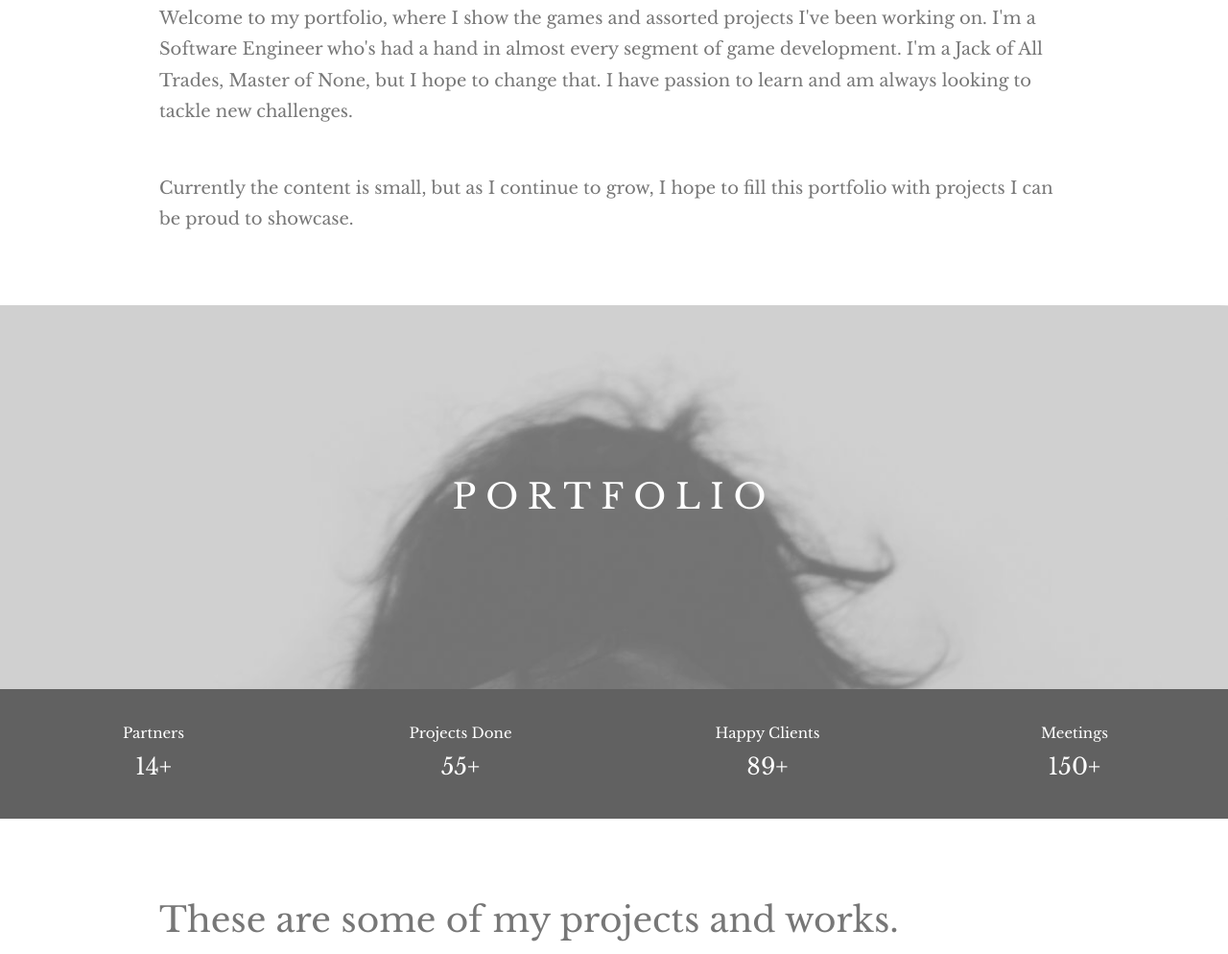
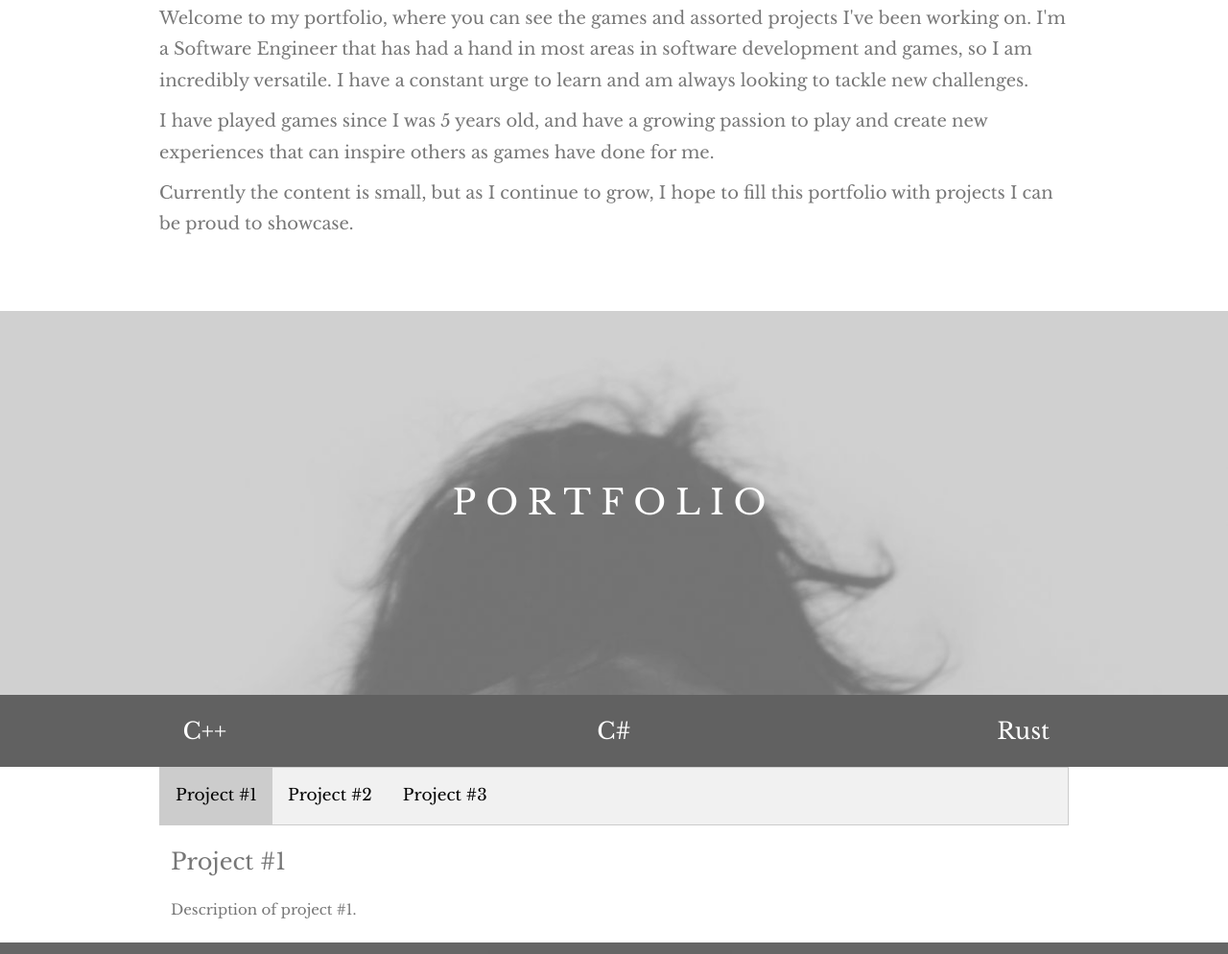
Before and after one commit to akiyohitom/akiyohitom.github.io, a plain HTML site: page index.html in a window 1280 px wide. Shown: the part 535-1529 px from the top of the page at 96% size. Drawn offline with nearby package versions, Linux system fonts and the light colour scheme; some packages are replaced by stand-ins of ours; a script that the page names is missing.

Commit message:
Adjusted descriptions, added tabs and fixed device adaptibility.

```diff
--- a/index.html
+++ b/index.html
@@ -1,5 +1,6 @@
 <!doctype html>
 <html>
+
 <head>
     <meta charset="utf-8">
     <meta http-equiv="x-ua-compatible" content="ie=edge">
@@ -16,7 +17,6 @@
 </head>
 
 <body>
-
 <!-- navbar -->
 	<div class="w3-top">
 		<div class="w3-bar" id="myNavbar">
@@ -27,66 +27,71 @@
 			<a href="#about" class="w3-bar-item w3-button w3-hide-small"><i class="fas fa-user-circle"></i> About</a>
 			<a href="#portfolio" class="w3-bar-item w3-button w3-hide-small"><i class="fas fa-gamepad"></i> Portfolio</a>
 		</div>
+<!-- Navbar on small screens -->
+		<div id="navDemo" class="w3-bar-block w3-white w3-hide w3-hide-large w3-hide-medium">
+			<a href="#about" class="w3-bar-item w3-button" onclick="toggleFunction()">About</a>
+			<a href="#portfolio" class="w3-bar-item w3-button" onclick="toggleFunction()">Portfolio</a>
 		</div>
-
+	</div>
 <!-- first parallax -->
 	<div id="home"></div>
 	<div class="bgimg-1 w3-display-container w3-opacity-min" id="parallax_1">
 	  <div class="w3-display-middle" style="white-space:nowrap;" id="titletext">
-	    <div class="w3-center w3-padding-large w3-black w3-xlarge w3-wide w3-animate-opacity">ANDREW MORISHITA</div>
+	    <div class="w3-center w3-padding-large w3-black w3-xlarge w3-wide w3-animate-opacity">ANDREW</div>
 	    <div class="w3-center w3-padding-large w3-black w3-large w3-wide w3-animate-opacity">SOFTWARE ENGINEER</div>
 	  </div>
 	</div>
-
 <!-- about me -->
 	<div class="w3-content w3-container w3-padding-64" id="about">
 		<section id="sec_about" class="page_section">
 			<h2>Hello, I am Andrew.</h2>
-			<h5>Welcome to my portfolio, where I show the games and assorted projects I've been working on. I'm a Software Engineer who's had a hand in almost every segment of game development. I'm a Jack of All Trades, Master of None, but I hope to change that. I have passion to learn and am always looking to tackle new challenges.</h5>
-			<br>
+			<h5>Welcome to my portfolio, where you can see the games and assorted projects I've been working on. I'm a Software Engineer that has had a hand in most areas in software development and games, so I am incredibly versatile. I have a constant urge to learn and am always looking to tackle new challenges.</h5>
+			<h5>I have played games since I was 5 years old, and have a growing passion to play and create new experiences that can inspire others as games have done for me.</h5>
 			<h5>Currently the content is small, but as I continue to grow, I hope to fill this portfolio with projects I can be proud to showcase.</h5>
 		</section>
 	</div>
-
 <!-- second parallax -->
 	<div class="bgimg-2 w3-display-container w3-opacity-min" id="parallax_2">
 	  <div class="w3-display-middle">
 	    <span class="w3-xxlarge w3-text-white w3-wide">PORTFOLIO</span>
 	  </div>
 	</div>
-
-	<div class="w3-row w3-center w3-dark-grey w3-padding-16">
-		<div class="w3-quarter w3-section">
-			Partners<br>
-			<span class="w3-xlarge">14+</span>
+	<div class="w3-row w3-center w3-dark-grey w3-padding-16 portfolio-tab">
+		<div class="w3-third ">
+			<span class="w3-xlarge">C++</span>
 		</div>
-		<div class="w3-quarter w3-section">
-			Projects Done<br>
-			<span class="w3-xlarge">55+</span>
+		<div class="w3-third">
+			<span class="w3-xlarge">C#</span>
 		</div>
-		<div class="w3-quarter w3-section">
-			Happy Clients<br>
-			<span class="w3-xlarge">89+</span>
-		</div>
-		<div class="w3-quarter w3-section">
-			Meetings<br>
-			<span class="w3-xlarge">150+</span>
+		<div class="w3-third">
+			<span class="w3-xlarge">Rust</span>
 		</div>
 	</div>
-
 <!-- portfolio -->
-	<div class="w3-content w3-container w3-padding-64" id="portfolio">
+	<div class="w3-content w3-container" id="portfolio">
 		<section id="sec_portfolio" class="page_section">
-			<h1>These are some of my projects and works.</h1>
-			<br>
-      		<p>I am lorem ipsum consectetur adipiscing elit, sed do eiusmod tempor incididunt ut labore et dolore magna aliqua. Ut enim ad minim veniam, quis nostrud exercitation ullamco laboris nisi ut aliquip ex ea commodo consequat. Duis aute irure
-        dolor in reprehenderit in voluptate velit esse cillum dolore eu fugiat nulla pariatur. Excepteur sint occaecat cupidatat non proident, sunt in culpa qui officia deserunt mollit anim id est laborum consectetur adipiscing elit, sed do eiusmod tempor
-        incididunt ut labore et dolore magna aliqua. Ut enim ad minim veniam, quis nostrud exercitation ullamco laboris nisi ut aliquip ex ea commodo consequat. I am lorem ipsum consectetur adipiscing elit, sed do eiusmod tempor incididunt ut labore et dolore magna aliqua. Ut enim ad minim veniam, quis nostrud exercitation ullamco laboris nisi ut aliquip ex ea commodo consequat. Duis aute irure
-        dolor in reprehenderit in voluptate velit esse cillum dolore eu fugiat nulla pariatur. Excepteur sint occaecat cupidatat non proident, sunt in culpa qui officia deserunt mollit anim id est laborum consectetur adipiscing elit, sed do eiusmod tempor
-        incididunt ut labore et dolore magna aliqua. Ut enim ad minim veniam, quis nostrud exercitation ullamco laboris nisi ut aliquip ex ea commodo consequat.</p>
-		</section>
+			<div class="portfolio-sub-tab">
+				<button class="tablinks" onclick="openTab(event, 'project1')" id="defaultOpen">Project #1</button>
+				<button class="tablinks" onclick="openTab(event, 'project2')">Project #2</button>
+				<button class="tablinks" onclick="openTab(event, 'project3')">Project #3</button>
 			</div>
 
+			<div id="project1" class="tabcontent">
+				<h3>Project #1</h3>
+				<p>Description of project #1.</p>
+			</div>
+
+			<div id="project2" class="tabcontent">
+				<h3>Project #2</h3>
+				<p>Description of project #2.</p>
+			</div>
+
+			<div id="project3" class="tabcontent">
+				<h3>Project #3</h3>
+				<p>Description of project #3.</p>
+			</div>
+		</section> <!-- end of portfolio -->
+	</div>
 	<!-- Footer -->
 	<footer class="w3-center w3-black w3-padding-64 w3-opacity w3-hover-opacity-off">
 		<a href="#home" class="w3-button w3-light-grey"><i class="fa fa-arrow-up w3-margin-right"></i>To the top</a>
--- a/script.js
+++ b/script.js
@@ -23,13 +23,8 @@ $(document).ready(function(){
   });
 });
 
-// Modal Image Gallery
-function onClick(element) {
-  document.getElementById("img01").src = element.src;
-  document.getElementById("modal01").style.display = "block";
-  var captionText = document.getElementById("caption");
-  captionText.innerHTML = element.alt;
-}
+// Get the element with id="defaultOpen" and click on it
+document.getElementById("defaultOpen").click();
 
 // Change style of navbar on scroll
 window.onscroll = function() {myFunction()};
@@ -51,3 +46,18 @@ function toggleFunction() {
         x.className = x.className.replace(" w3-show", "");
     }
 }
+
+// Open tab information
+function openTab(evt, tabName) {
+  var i, tabcontent, tablinks;
+  tabcontent = document.getElementsByClassName("tabcontent");
+  for (i = 0; i < tabcontent.length; i++) {
+    tabcontent[i].style.display = "none";
+  }
+  tablinks = document.getElementsByClassName("tablinks");
+  for (i = 0; i < tablinks.length; i++) {
+    tablinks[i].className = tablinks[i].className.replace(" active", "");
+  }
+  document.getElementById(tabName).style.display = "block";
+  evt.currentTarget.className += " active";
+}
--- a/style.css
+++ b/style.css
@@ -6,27 +6,6 @@ body, html {
   height: 100%;
   color: #777;
   line-height: 1.8;
-}
-
-/*#myNavbar {
-	background-color: white;
-}*/
-#parallax_1 {
-	clip-path: polygon(
-    0 0,
-    100% 0,
-    100% 100%,
-    0 calc(100% - 5vw)
-  );
-}
-
-#parallax_2 {
-	clip-path: polygon(
-    0 calc(100% - 35vw),
-    100% 0,
-    100% 100%,
-    0 100%
-  );
 }
 
 /* Create a Parallax Effect */
@@ -59,3 +38,51 @@ body, html {
     min-height: 400px;
   }
 }
+
+/* Style the tab */
+.portfolio-sub-tab {
+  overflow: hidden;
+  border: 1px solid #ccc;
+  background-color: #f1f1f1;
+}
+
+/* Style the buttons inside the tab */
+.portfolio-sub-tab button {
+  background-color: inherit;
+  float: left;
+  border: none;
+  outline: none;
+  cursor: pointer;
+  padding: 14px 16px;
+  transition: 0.3s;
+  font-size: 17px;
+}
+
+/* Change background color of buttons on hover */
+.portfolio-sub-tab button:hover {
+  background-color: #ddd;
+}
+
+/* Create an active/current tablink class */
+.portfolio-sub-tab button.active {
+  background-color: #ccc;
+}
+
+/* Style the tab content */
+.tabcontent {
+  display: none;
+  padding: 6px 12px;
+  -webkit-animation: fadeEffect 1s;
+  animation: fadeEffect 1s;
+}
+
+/* Fade in tabs */
+@-webkit-keyframes fadeEffect {
+  from {opacity: 0;}
+  to {opacity: 1;}
+}
+
+@keyframes fadeEffect {
+  from {opacity: 0;}
+  to {opacity: 1;}
+}
```
Also changed, not shown: favicon.ico (added). Lines whose indentation alone changed are shown as unchanged.
